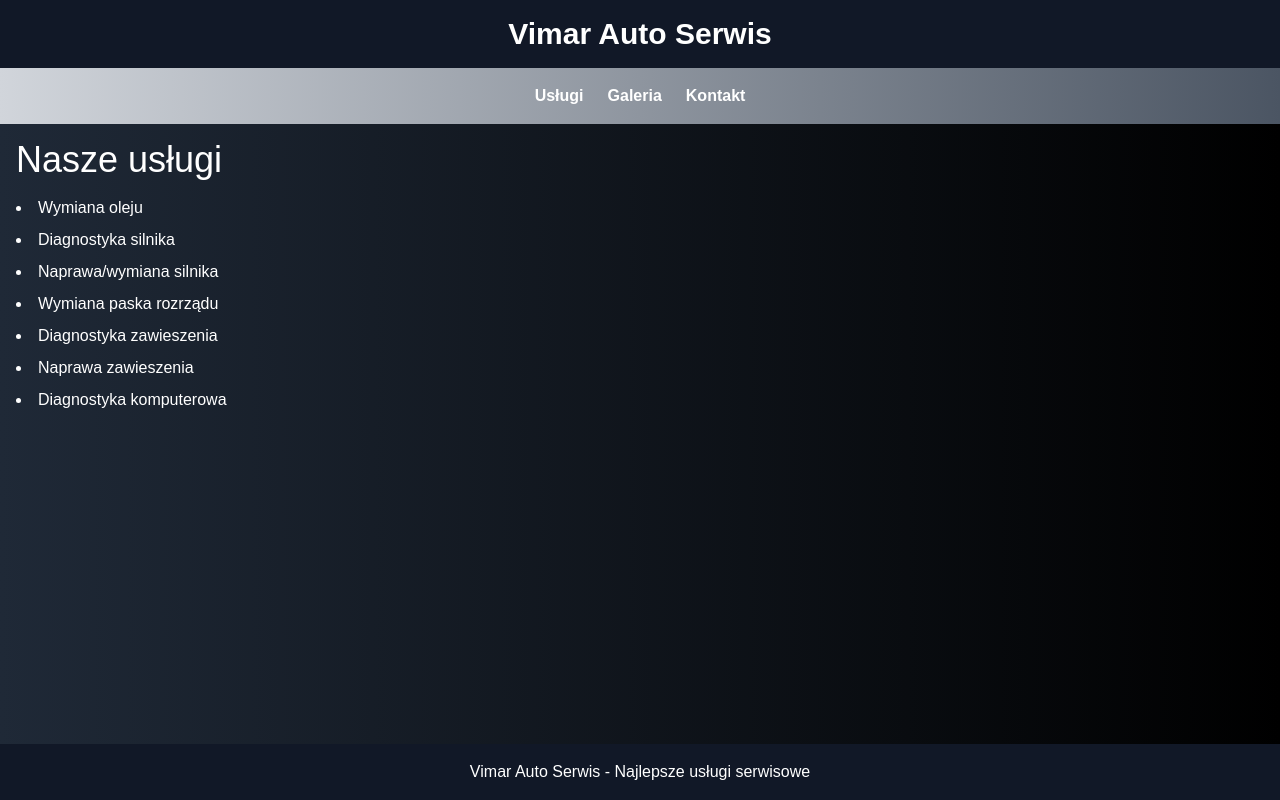
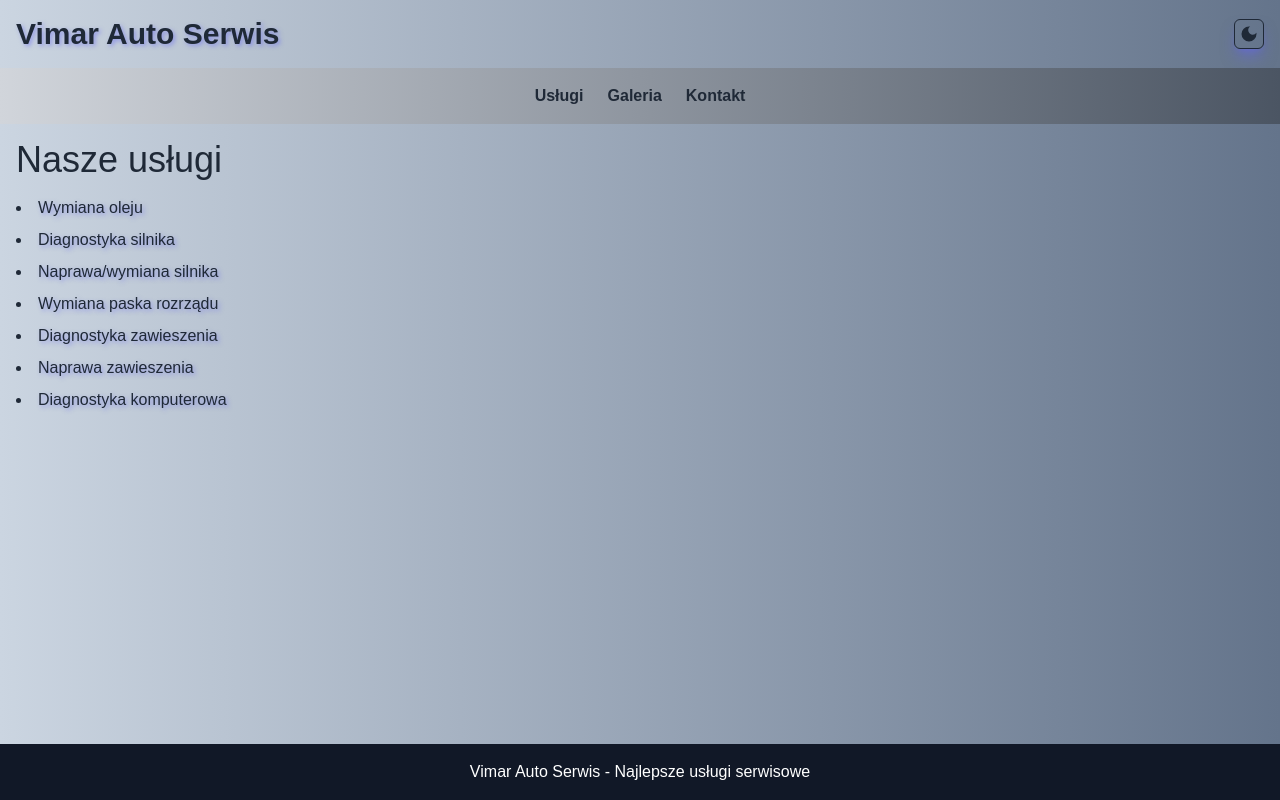
Before and after one commit to MishanyaZh/auto-service, a Next.js app: page / in a window 1280 px wide. Built offline with nearby package versions, Linux system fonts and the light colour scheme.

Commit message:
fix warnings, extend text shadow, DarkModeSwitch, ThemeProvider, styles, favicon

```diff
--- a/package.json
+++ b/package.json
@@ -10,6 +10,7 @@
   },
   "dependencies": {
     "next": "14.2.5",
+    "next-themes": "^0.3.0",
     "react": "^18",
     "react-dom": "^18",
     "react-icons": "^5.3.0"
--- /dev/null
+++ b/src/app/Providers.tsx
@@ -0,0 +1,18 @@
+'use client';
+
+import { ReactNode } from 'react';
+import { ThemeProvider } from 'next-themes';
+
+type Props = { children: ReactNode };
+
+const Providers = ({ children }: Props) => {
+  return (
+    <ThemeProvider attribute="class" defaultTheme="system" enableSystem>
+      <div className="h-full flex flex-col text-gray-800 bg-gradient-to-r from-slate-300 to-slate-500 dark:bg-gradient-to-r dark:from-gray-800 dark:to-black dark:text-white">
+        {children}
+      </div>
+    </ThemeProvider>
+  );
+};
+
+export default Providers;
--- a/src/app/layout.tsx
+++ b/src/app/layout.tsx
@@ -1,11 +1,12 @@
 import { ReactNode } from 'react';
+import type { Metadata } from 'next';
 import Header from '@/components/Header';
 import Footer from '@/components/Footer';
 import Navbar from '@/components/Navbar';
-
+import Providers from './Providers';
 import './globals.css';
 
-export const metadata = {
+export const metadata: Metadata = {
   title: 'Vimar Auto Serwis',
   description: 'Vimar Auto Serwis - Najlepsze usługi serwisowe',
 };
@@ -16,12 +17,14 @@ interface LayoutProps {
 
 export default function RootLayout({ children }: LayoutProps) {
   return (
-    <html lang="pl" className="h-full">
-      <body className="h-full flex flex-col bg-gradient-to-r from-gray-800 to-black text-white">
-        <Header />
-        <Navbar />
-        <main className="flex-grow">{children}</main>
-        <Footer />
+    <html lang="pl" suppressHydrationWarning className="h-full">
+      <body className="h-full flex flex-col">
+        <Providers>
+          <Header />
+          <Navbar />
+          <main className="flex-grow">{children}</main>
+          <Footer />
+        </Providers>
       </body>
     </html>
   );
--- a/src/components/Contact.tsx
+++ b/src/components/Contact.tsx
@@ -23,34 +23,31 @@ const Contact = () => {
     <section id="contact" className="flex flex-col p-4 gap-2">
       <h2 className="text-2xl md:text-3xl lg:text-4xl mb-4">Kontakt</h2>
 
-      <p className="flex flex-row align-baseline gap-2">
-        <FaPhoneSquareAlt className="text-2xl" />
-        <a href="tel:+48123456789" className="text-blue-400">
-          +48 782 362 122
+      <a
+        href="tel:+48123456789"
+        className="flex flex-row align-baseline gap-2 text-shadow-indigo"
+      >
+        <FaPhoneSquareAlt className="shadow-lg shadow-indigo-500/50 text-2xl hover:text-orange-500" />
+        <span>+48 782 362 122</span>
       </a>
-      </p>
 
-      <p className="flex flex-row align-baseline gap-2">
-        <FaFacebook className="text-2xl" />
       <a
         target="_blank"
         href="https://www.facebook.com/profile.php?id=61560001088461"
-          className="text-blue-400"
+        className="flex flex-row align-baseline gap-2 text-shadow-indigo"
       >
-          Vimar AutoSerwis
+        <FaFacebook className="shadow-lg shadow-indigo-500/50 text-2xl hover:text-orange-500 " />
+        <span>Vimar AutoSerwis</span>
       </a>
-      </p>
 
-      <p className="flex flex-row align-baseline gap-2">
-        <FaMapMarkedAlt className="text-2xl" />
       <a
         target="_blank"
         href="https://maps.app.goo.gl/BXTTWio5pG3V8VT39"
-          className="text-blue-400"
+        className="flex flex-row align-baseline gap-2 text-shadow-indigo"
       >
-          Franciszka Walczaka 106, Gorzów Wielkopolski
+        <FaMapMarkedAlt className="shadow-lg shadow-indigo-500/50 text-2xl hover:text-orange-500 " />
+        <span>Franciszka Walczaka 106, Gorzów Wielkopolski</span>
       </a>
-      </p>
 
       <div className="mt-4">
         <h3 className="text-xl mb-2">Znajdź nas na mapie:</h3>
--- /dev/null
+++ b/src/components/DarkModeSwitch.tsx
@@ -0,0 +1,30 @@
+'use client';
+
+import { MdLightMode, MdDarkMode } from 'react-icons/md';
+
+import { useTheme } from 'next-themes';
+import { useEffect, useState } from 'react';
+
+type Props = {};
+
+const DarkModeSwitch = (props: Props) => {
+  const { theme, setTheme, systemTheme } = useTheme();
+  const [mounted, setMounted] = useState(false);
+
+  const currentTheme = theme === 'system' ? systemTheme : theme;
+
+  useEffect(() => setMounted(true), []);
+
+  return (
+    <div className="cursor-pointer p-1 rounded-md border border-gray-800 hover:border-orange-500 hover:text-amber-500 shadow-lg shadow-indigo-500/50">
+      {mounted &&
+        (currentTheme === 'dark' ? (
+          <MdLightMode onClick={() => setTheme('light')} className="text-xl" />
+        ) : (
+          <MdDarkMode onClick={() => setTheme('dark')} className="text-xl" />
+        ))}
+    </div>
+  );
+};
+
+export default DarkModeSwitch;
--- a/src/components/Gallery.tsx
+++ b/src/components/Gallery.tsx
@@ -15,17 +15,17 @@ const Gallery = () => {
       <h2 className="text-2xl md:text-3xl lg:text-4xl mb-4">Galeria</h2>
       <div className="grid grid-cols-2 gap-4 items-center md:grid-cols-4">
         {images.map(({ id, src }) => (
-          <div key={id} className="relative h-72 flex justify-center">
+          <div key={id} className="relative h-72 flex justify-center ">
             <Image
               src={src}
-              alt="photo1"
+              alt="photo"
               height={200}
               width={200}
-              objectFit="cover"
-              className="rounded-md group-hover:opacity-75 transition-opacity duration-300"
+              className="rounded-md group-hover:opacity-75 transition-opacity duration-300 w-auto h-auto"
               priority={true}
               placeholder="blur"
               blurDataURL={spinnerUrl}
+              layout=""
             />
           </div>
         ))}
--- a/src/components/Header.tsx
+++ b/src/components/Header.tsx
@@ -1,11 +1,14 @@
 'use client';
 
-import { useState } from 'react';
+import DarkModeSwitch from './DarkModeSwitch';
 
 const Header = () => {
   return (
-    <header className="flex justify-center items-center p-4 bg-gray-900 text-white">
-      <h1 className="text-3xl font-bold">Vimar Auto Serwis</h1>
+    <header className="flex justify-center items-center p-4">
+      <h1 className="text-3xl font-bold mr-1 flex flex-grow text-shadow-indigo">
+        Vimar Auto Serwis
+      </h1>
+      <DarkModeSwitch />
     </header>
   );
 };
--- a/src/components/NavbarItem.tsx
+++ b/src/components/NavbarItem.tsx
@@ -12,8 +12,8 @@ const NavbarItem = ({ title, param }: Props) => {
 
   return (
     <Link
-      className={`hover:text-lime-950 font-semibold
-        ${section === param ? 'text-lime-950 font-semibold' : ''}`}
+      className={`hover:text-orange-500 font-semibold
+        ${section === param ? 'text-orange-500 font-semibold' : ''}`}
       href={`/?section=${param}`}
     >
       {title}
--- a/src/components/Services.tsx
+++ b/src/components/Services.tsx
@@ -4,7 +4,7 @@ const Services = () => {
   return (
     <section className="p-4">
       <h2 className="text-2xl md:text-3xl lg:text-4xl mb-4">Nasze usługi</h2>
-      <ul className="list-disc list-inside space-y-2">
+      <ul className="list-disc list-inside space-y-2 text-shadow-indigo">
         <li>Wymiana oleju</li>
         <li>Diagnostyka silnika</li>
         <li>Naprawa/wymiana silnika</li>
--- a/tailwind.config.ts
+++ b/tailwind.config.ts
@@ -1,21 +1,34 @@
-import type { Config } from "tailwindcss";
+import type { Config } from 'tailwindcss';
 
 const config: Config = {
-  darkMode: 'class',
   content: [
-    "./src/pages/**/*.{js,ts,jsx,tsx,mdx}",
-    "./src/components/**/*.{js,ts,jsx,tsx,mdx}",
-    "./src/app/**/*.{js,ts,jsx,tsx,mdx}",
+    './src/pages/**/*.{js,ts,jsx,tsx,mdx}',
+    './src/components/**/*.{js,ts,jsx,tsx,mdx}',
+    './src/app/**/*.{js,ts,jsx,tsx,mdx}',
   ],
   theme: {
     extend: {
+      textShadow: {
+        indigo: '2px 2px 4px rgba(99, 102, 241, 0.5)',
+      },
       backgroundImage: {
-        "gradient-radial": "radial-gradient(var(--tw-gradient-stops))",
-        "gradient-conic":
-          "conic-gradient(from 180deg at 50% 50%, var(--tw-gradient-stops))",
+        'gradient-radial': 'radial-gradient(var(--tw-gradient-stops))',
+        'gradient-conic':
+          'conic-gradient(from 180deg at 50% 50%, var(--tw-gradient-stops))',
       },
     },
   },
-  plugins: [],
+  plugins: [
+    function ({ addUtilities }: any) {
+      const newUtilities = {
+        '.text-shadow-indigo': {
+          textShadow: '2px 2px 4px rgba(99, 102, 241, 0.5)', // Tailwind's indigo-500 color
+        },
+      };
+
+      addUtilities(newUtilities, ['responsive', 'hover']);
+    },
+  ],
+  darkMode: 'class',
 };
 export default config;
```
Also changed, not shown: 2 other files (tests, documents, lock files or other folders). Lines whose indentation alone changed are shown as unchanged.
